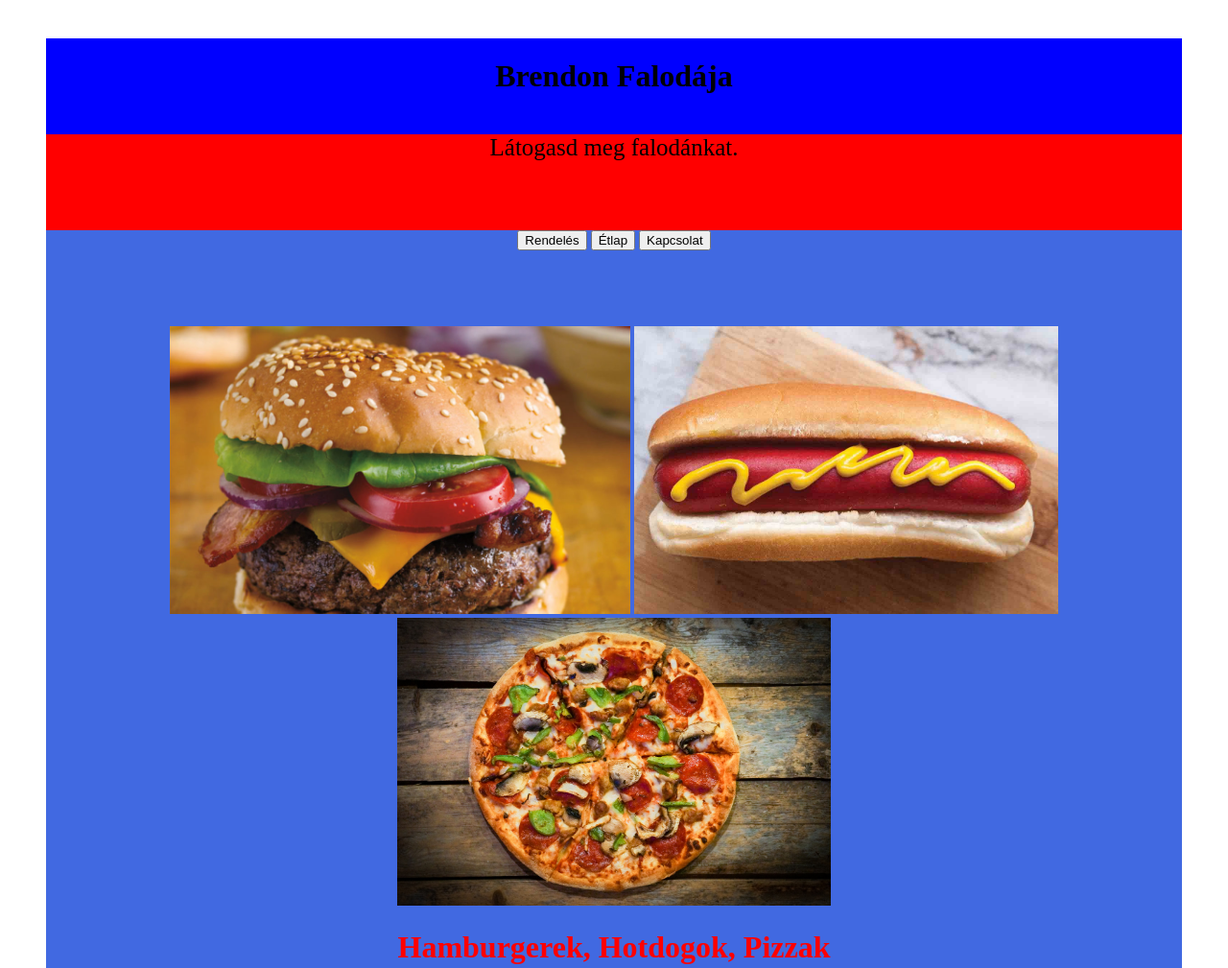
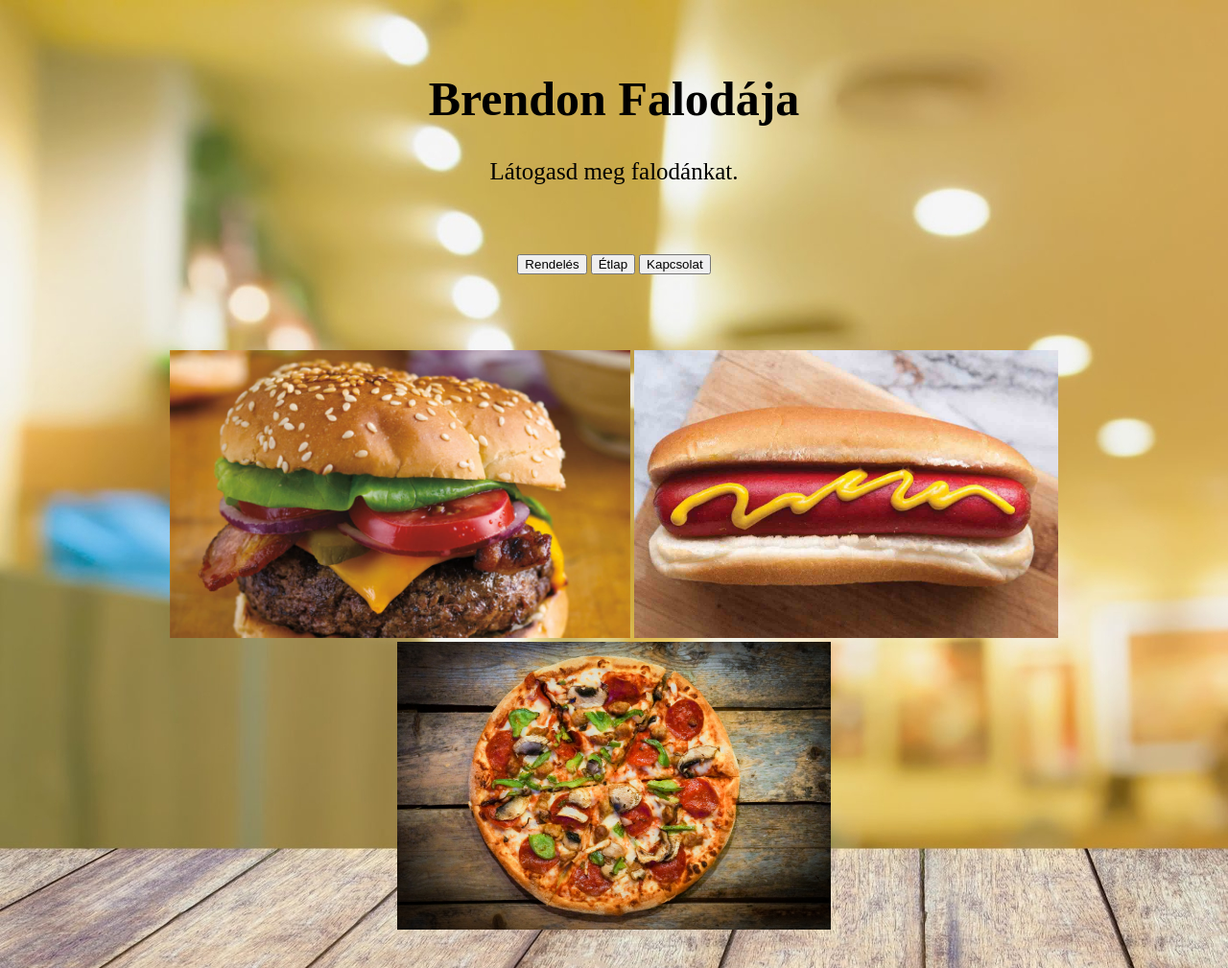
Before and after one commit to TamasPlesa/rapidSiteBuilding, a plain HTML site: page main.html in a window 1280 px wide. Shown: the top 1009 px of the page at 96% size. Drawn offline with Linux system fonts and the light colour scheme.

Commit message:
Made changes to the background

```diff
--- a/main.css
+++ b/main.css
@@ -1,3 +1,6 @@
+body {
+  background-image: url("./assets/background.jpg");
+}
 .wrapper {
   margin: 20px;
   padding: 20px;
@@ -7,45 +10,33 @@
   grid-auto-rows: minmax(100px, auto);
 }
 h1 {
+  font-size: 50px;
   text-align: center;
 }
 #gyors {
-  color: red;
   height: auto;
+}
 
-}
-.buttons {
-  font-size: 25px;
-  align-content: center;
-}
-.one {
+.title {
   grid-column: 1 / 4;
-  background-color: blue;
+
   grid-row: 1;
 }
-.two {
+.text {
   font-size: 25px;
   text-align: center;
   grid-column: 1 / 4;
   grid-row: 2;
-  background-color: red;
 }
-.three {
+.buttons {
   grid-column: 1 / 4;
   grid-row: 3;
-  background-color: royalblue;
 }
-.four {
-  background-color: royalblue;
+.pictures {
   grid-column: 1 / 4;
   grid-row: 4;
 }
-.five {
-  background-color: royalblue;
+.pictures2 {
   grid-column: 1 / 4;
   grid-row: 5;
 }
-.six {
-  grid-column: 1 / 4;
-  grid-row: 6;
-}
--- a/main.html
+++ b/main.html
@@ -9,15 +9,15 @@
   </head>
   <body>
     <div class="wrapper">
-      <div class="one">
+      <div class="title">
         <h1>
           Brendon Falodája
         </h1>
       </div>
-      <div class="two">
+      <div class="text">
         Látogasd meg falodánkat.
       </div>
-      <div class="three">
+      <div class="buttons">
         <div>
           <center>
             <button>
@@ -32,30 +32,25 @@
           </center>
         </div>
       </div>
-      <div class="four">
+      <div class="pictures">
         <div id="gyors">
           <center>
             <img src="./assets/burger.jpg" width="auto" height="300" alt="" />
             <img src="./assets/hotdog.jpg " width="auto" height="300" alt="" />
             <img src="./assets/pizza.jpg" width="auto" height="300" alt="" />
           </center>
-          <center>
-            <h1>Hamburgerek, Hotdogok, Pizzak</h1>
-          </center>
+
+          <h1>Hamburgerek, Hotdogok, Pizzak</h1>
         </div>
       </div>
-      <div class="five">
+      <div class="pictures2">
         <center>
           <img src="./assets/roast.jpg" width="auto" height="300" alt="" />
           <img src="./assets/soup.jpg" width="auto" height="300" alt="" />
           <img src="./assets/pasta.jpg" width="auto" height="300" alt="" />
         </center>
-        <center>
-          <h1>Sültek, Levesek, Tészták</h1>
-        </center>
-      </div>
-      <div class="six">
-        Six
+
+        <h1>Sültek, Levesek, Tészták</h1>
       </div>
     </div>
   </body>
```
Also changed, not shown: assets/background.jpg (added).
